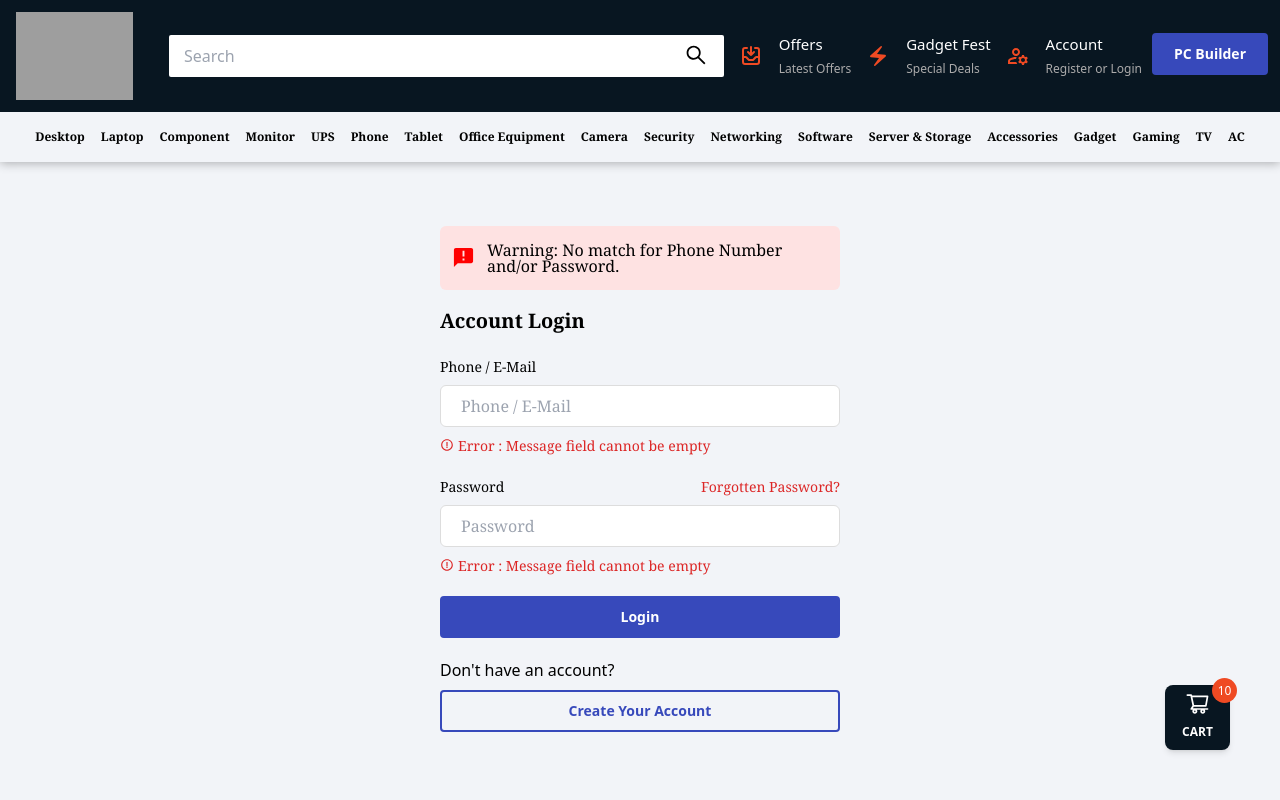
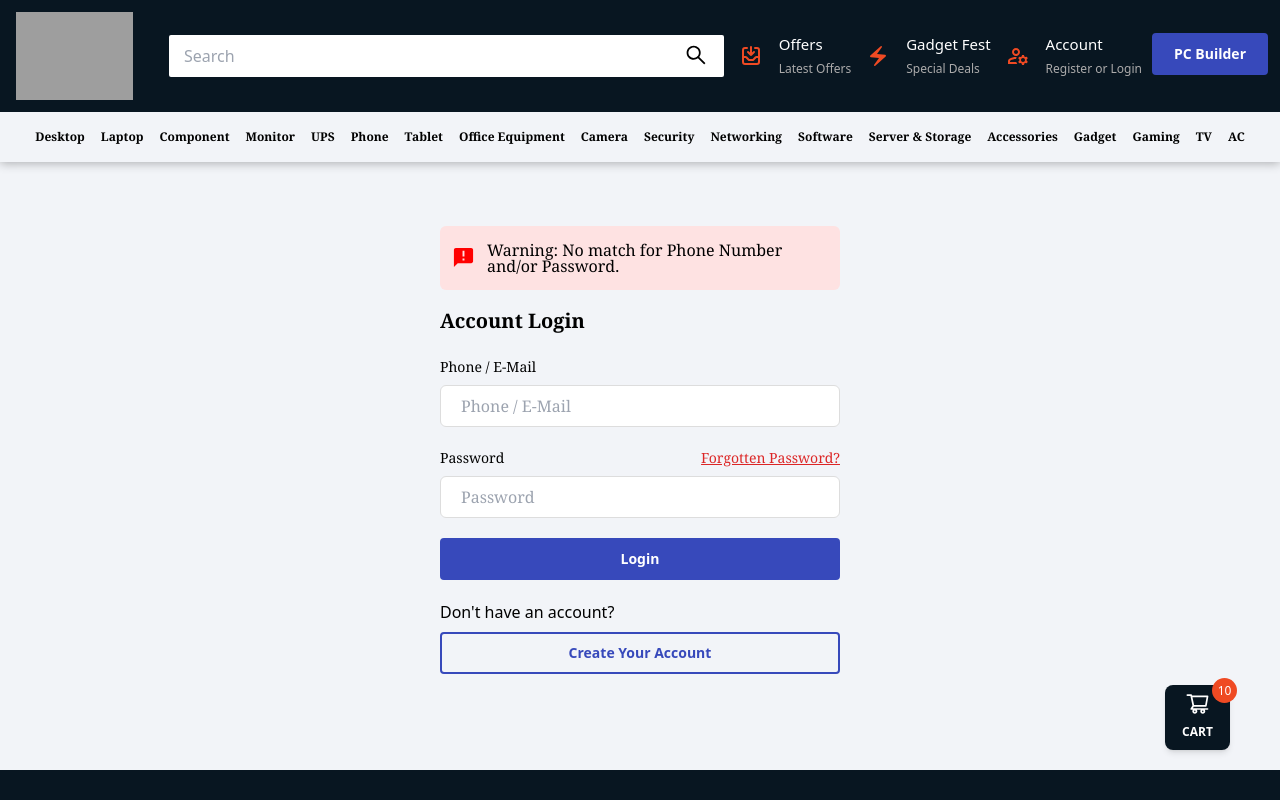
Before and after one commit to mr7aali/star-tech, a Next.js app: page /auth/login in a window 1280 px wide. Shown: the top 800 px of the page. Built offline with nearby package versions, Linux system fonts and the light colour scheme; grey boxes are pictures that could not be loaded.

Commit message:
adding dynamic error message

```diff
--- a/src/components/Forms/Forms.js
+++ b/src/components/Forms/Forms.js
@@ -10,12 +10,23 @@ const Forms = ({ children, submitHandler, defaultValues }) => {
 
 
     const methods = useForm(formConfig);
-    const { handleSubmit, reset } = methods
+    const { handleSubmit, setError, reset, formState: { errors } } = methods
     const onSubmit = (data) => {
         submitHandler(data);
+        console.log("Form data");
+
+        // setError('email', { type: 'required', message: 'Email is required' });
+        // setError('password', { type: 'required', message: 'password is required message' });
+
         reset();
     }
-    useEffect(() => reset(defaultValues), [defaultValues, reset, methods]);
+
+    // useEffect(() => {
+    //     setError('email', { type: 'required', message: 'UseEffect :  Email is required message' });
+    //     setError('password', { type: 'required', message: 'UseEffect : password is required message' });
+    //   }, [setError])
+
+
 
     return (
         <FormProvider {...methods}>
--- a/src/components/Forms/FormsInput.js
+++ b/src/components/Forms/FormsInput.js
@@ -4,25 +4,35 @@ import { BiErrorCircle } from "react-icons/bi";
 const FormsInput = (
     { name, type, value, id, placeholder, validation }
 ) => {
-    const { control } = useFormContext();
+    const { control, formState: { errors }, register } = useFormContext();
+    const capitalizedFieldName = name.charAt(0).toUpperCase() + name.slice(1);
+    console.log(errors[name]?.message);
     return (
         <>
             <Controller
                 control={control}
+                rules={{
+                    required: `${capitalizedFieldName} field cannot be empty!`,
+                    minLength: {
+                        value: 4,
+                        message: 'Min length is 4'
+                    }
+                }}
                 name={name}
+
                 render={({ field }) => (
                     <input {...field}
                         type={type}
                         placeholder={placeholder}
                         value={value ? value : field.value || ""}
-                        // defaultValue={value}
                         className='block rounded-md px-5 w-full font-serif py-2 outline-none focus:border-[#5252ff] border-[#ddd] border-[1px] rounded-' />
-
                 )}
             />
-            <p className="text-red-600 font-medium mt-2 ml-0 font-serif text-[14px] flex items-center">
-                <BiErrorCircle className='mr-1' />   Error :   Message field cannot be empty
-            </p>
+            {errors[name] &&
+                <p className="text-red-600 font-medium mt-2 ml-0 font-serif text-[14px] flex items-center">
+                    <BiErrorCircle className='mr-1' />   Error :   {errors[name]?.message}
+                </p>
+            }
         </>
     );
 };
--- a/src/pages/auth/login.js
+++ b/src/pages/auth/login.js
@@ -3,13 +3,13 @@ import Forms from '@/components/Forms/Forms';
 import FormsInput from '@/components/Forms/FormsInput';
 import RootLayouts from '@/components/Layouts/RootLayouts';
 import Link from 'next/link';
-
+import { useForm } from "react-hook-form"
 import { BiSolidCommentError } from "react-icons/bi"
 
 const LoginPage = () => {
 
     const onSubmit = (data) => {
-        console.log(data);
+    //    console.log(data);
 
     }
     return (
@@ -25,19 +25,17 @@ const LoginPage = () => {
                         <label htmlFor="" className='font-serif text-[14px] mt-5 mb-2 block'>Phone / E-Mail</label>
                         <FormsInput
                             name={"email"}
-
                             type="email"
                             placeholder='Phone / E-Mail'
-                        // className='block rounded-md px-5 w-full font-serif py-2 outline-none focus:border-[#5252ff] border-[#ddd] border-[1px] rounded-' type="text" placeholder='Phone / E-Mail'
+
                         />
                     </div>
                     <div>
                         <label htmlFor="" className='font-serif text-[14px] mt-5 mb-2 flex justify-between'>
                             <span>  Password</span>
-                            <span className='text-red-600 hover:underline cursor-pointer'> Forgotten Password?</span>
+                            <span className='text-red-600 hover:no-underline underline cursor-pointer'> Forgotten Password?</span>
                         </label>
                         <FormsInput
-                            // className='block rounded-md px-5 w-full font-serif py-2 outline-none focus:border-[#5252ff] border-[#ddd] border-[1px] rounded-'
                             name={"password"}
                             type="text"
                             placeholder='Password'
@@ -45,7 +43,9 @@ const LoginPage = () => {
                     </div>
 
                     <div className='mt-5'>
-                        <button className='btn w-full pt-4 block' type='submit'> Login</button>
+                        <button className='btn w-full pt-4 block' type='submit'
+
+                        > Login</button>
 
                     </div>
 
@@ -58,46 +58,6 @@ const LoginPage = () => {
             </div>
 
 
-
-            {/* <div className='max-w-[400px] mx-auto mt-16 mb-24'>
-                <div className='bg-red-100 py-4 px-3  rounded-md mb-4 flex  items-center'>
-                    <span className='text-[23px] pr-3 text-[red]'> <BiSolidCommentError /> </span>
-                    <span className='font-thin font-serif leading-none'>Warning: No match for Phone Number and/or Password.</span>
-                </div>
-                <h1 className='font-serif font-bold text-[20px]'>Account Login</h1>
-                <Forms submitHandler={onSubmit}>
-                    <div>
-                        <label htmlFor="" className='font-serif text-[14px] mt-5 mb-2 block'>Phone / E-Mail</label>
-                        <FormsInput
-                            name={"email"}
-
-                            type="email"
-
-                            placeholder='Phone / E-Mail'
-                        // value="" id="" validation= ""
-                        //  className='block rounded-md px-5 w-full font-serif py-2 outline-none focus:border-[#5252ff] border-[#ddd] border-[1px] rounded-'
-                        />
-                    </div>
-                    <div>
-                        <label htmlFor="" className='font-serif text-[14px] mt-5 mb-2 flex justify-between'>
-                            <span>  Password</span>
-                            <span className='text-red-600 hover:underline cursor-pointer'> Forgotten Password?</span>
-                        </label>
-                        <input className='block rounded-md px-5 w-full font-serif py-2 outline-none focus:border-[#5252ff] border-[#ddd] border-[1px] rounded-' type="text" placeholder='Password' />
-                    </div>
-
-                    <div className='mt-5'>
-                        <button className='btn w-full pt-4 block' type='submit'> Login</button>
-
-                    </div>
-
-
-                    <p className="w-full mt-5 mb-2"><span >Don't have an account?</span></p>
-
-
-                    <Link href="/auth/register" className='btn st-outline w-full'>Create Your Account</Link>
-                </Forms>
-            </div> */}
         </>
     );
 };
```
